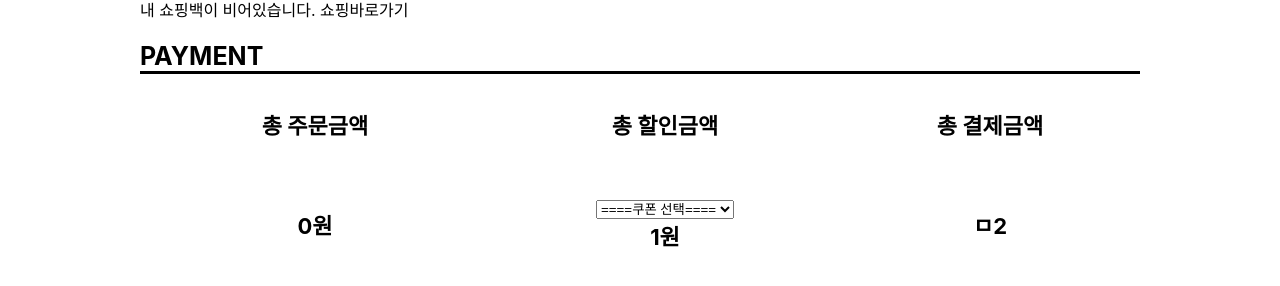
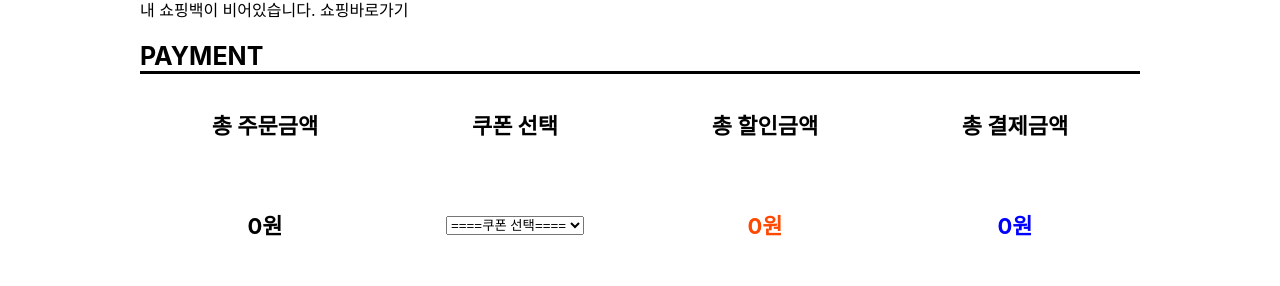
Before and after one commit to nam1260/shoppingbag-react-app, a React (Create React App) app: page /cart in a window 1280 px wide. Shown: the part 236-522 px from the top of the page. Built offline with nearby package versions, Linux system fonts and the light colour scheme; the HTML template or start-up script is replaced by a standard one.

Commit message:
feat(main): payment 컴포넌트 결제 처리 로직 추가

```diff
--- a/src/components/Payment.js
+++ b/src/components/Payment.js
@@ -2,6 +2,13 @@ import React, { useState, useEffect, useCallback } from "react";
 import Styled from "styled-components"
 
 import DataManager from "../managers/DataManager"
+
+
+const COUPON_TYPE = {
+    AMOUNT : "amount",
+    RATE : "rate",
+    NONE: "none"
+}
 
 const StyledPayment = Styled.div`
     position: relative;
@@ -13,15 +20,22 @@ const StyledPayment = Styled.div`
 
     & > div {
         display: table-cell;
-        width: 35%;
+        width: 25%;
         text-align: center;
         vertical-align: middle;
         box-sizing: border-box;
-
     }
     & > div  span {
         font-size: 22px;
         font-weight: 700;
+    }
+
+    #discountPrice span {
+        color: rgb(255,72,0);
+    }
+
+    #paymentPrice span {
+        color: blue;
     }
 
 `
@@ -31,6 +45,9 @@ const PaymentTitle = ()=>{
         <StyledPayment>
             <div>
                 <span>총 주문금액</span>
+            </div>
+            <div>
+                <span>쿠폰 선택</span>
             </div>
             <div>
                 <span>총 할인금액</span>
@@ -44,82 +61,140 @@ const PaymentTitle = ()=>{
     )
 };
 
-const getCoupons = () => {
+
+const CouponSelectBox = ({isAvailableCoupon,changedCouponHandler}) => {
+
+    const [couponElm,setCouponElm] = useState([]);
+    const [coupons,setCoupons] = useState([]);
+    useEffect(()=> {
+        let coupons = DataManager.getCoupons();
+        setCouponElm(coupons.map((coupon)=>{
+            return <option value={coupon.type}>{coupon.title}</option>
+        }));
+
+        setCoupons(coupons);
+    },[]);
+
+    const onChangeCoupon=(e)=>{
+         let selectedCoupon = coupons.filter((coupon)=>{
+             return coupon.type === e.target.value
+         })
+
+        changedCouponHandler(selectedCoupon[0]);
+
+    }
+
     return (
-        <select>
+        <div>
+            <select onChange = {onChangeCoupon}>
+                <option value="none">====쿠폰 선택====</option>
+                {
+                    (isAvailableCoupon && couponElm.length > 0 )?
+                        couponElm
+                        : ""
+                }
+            </select>
+        </div>
 
-        </select>
     )
+}
 
+const PriceBox = ({id, price}) => {
+    return (
+        <div id={id}>
+            <span>{price > 0 ? price.toLocaleString() : 0}원</span>
+        </div>
+    )
 }
 
 const PaymentDetail = ({products}) => {
 
     //결제 필요 금액
     const [totalPrice,setTotalPrice] = useState(0);
-    const [coupons,setCoupon] = useState([]);
     const [isAvailableCoupon, setIsAvailableCoupon] = useState(false);
+    const [discountPrice, setDiscountPrice] = useState(0);
+    const [paymentPrice, setPaymentPrice] = useState(0);
+    const [currentCoupon, setCurrentCoupon] = useState(null);
+
     const calculateTotalPrice = () => {
 
         let totalPrice = 0;
-        for (let i = 0; i < products.length; i++) {
-            totalPrice += products[i].price * products[i].cnt;
-        }
+
+        products.forEach((product)=>{
+            totalPrice += (product.price * product.cnt)
+        });
+
         setTotalPrice(totalPrice);
     }
 
-    const calculateDiscountPrice = () => {
+    const calculateDiscountPrice = (selectedCoupon) => {
+        let amount = 0;
+        if(isAvailableCoupon && selectedCoupon && selectedCoupon.type !== COUPON_TYPE.NONE) {
+            //쿠폰 할인 적용
+            const targetProduct = products.filter(product=> product.availableCoupon !== false);
 
+            switch (selectedCoupon.type){
+                case COUPON_TYPE.AMOUNT:
+                    amount = selectedCoupon.discountAmount;
+                    break;
+                case COUPON_TYPE.RATE:
+                    let sum = 0;
+
+                    targetProduct.forEach((product)=>{
+                        sum += (product.price * product.cnt);
+                    });
+                    amount = sum/selectedCoupon.discountRate;
+
+                    break;
+                default:
+                    break;
+            }
+        }else {
+            selectedCoupon = null;
+        }
+        setCurrentCoupon(selectedCoupon);
+        setDiscountPrice(Math.floor(amount))
     }
 
     const checkCouponValidation = () =>{
-        console.log(products)
         let validProduct = products.filter(product=> product.availableCoupon !== false);
         let result = false;
         if(validProduct.length > 0) {
             result = true;
         }
-        console.log(validProduct);
         setIsAvailableCoupon(result);
+        if(!result) {
+          setCurrentCoupon(null);
+        }
 
+        console.log("checkCouponValidation = "+result);
     }
 
-    useEffect(()=> {
-        setCoupon(DataManager.getCoupons().map((coupon)=>{
-            return <option value={coupon.type}>{coupon.title}</option>
-        }));
-    },[]);
+    const calculatePaymentPrice = () =>{
+        setPaymentPrice(totalPrice - discountPrice);
+    }
 
     useEffect(() => {
         calculateTotalPrice();
         checkCouponValidation();
     },[products]);
 
+    useEffect(() => {
+        calculateDiscountPrice(currentCoupon)
+    },[products,currentCoupon]);
 
-    useEffect(() => {
-        calculateDiscountPrice();
-    },[]);
+    useEffect(() =>{
+        calculatePaymentPrice();
+    },[totalPrice,discountPrice]);
 
     return (
         <StyledPayment>
-            <div>
-                <span>{totalPrice.toLocaleString()}원</span>
-            </div>
-            <div>
-                <select>
-                    <option value="none">====쿠폰 선택====</option>
-                    {
-                        (isAvailableCoupon && coupons.length > 0 )?
-                            coupons
-                            : ""
-                    }
-                </select>
-                <div id="discount-price"><span>1원</span></div>
-            </div>
-            <div>
-                <span>ㅁ2</span>
-            </div>
-
+            <PriceBox price = {totalPrice}/>
+            <CouponSelectBox
+                isAvailableCoupon={isAvailableCoupon}
+                changedCouponHandler={calculateDiscountPrice}/>
+            <PriceBox id ="discountPrice" price ={discountPrice}/>
+            <PriceBox id ="paymentPrice" price ={paymentPrice}/>
         </StyledPayment>
     )
 
```
